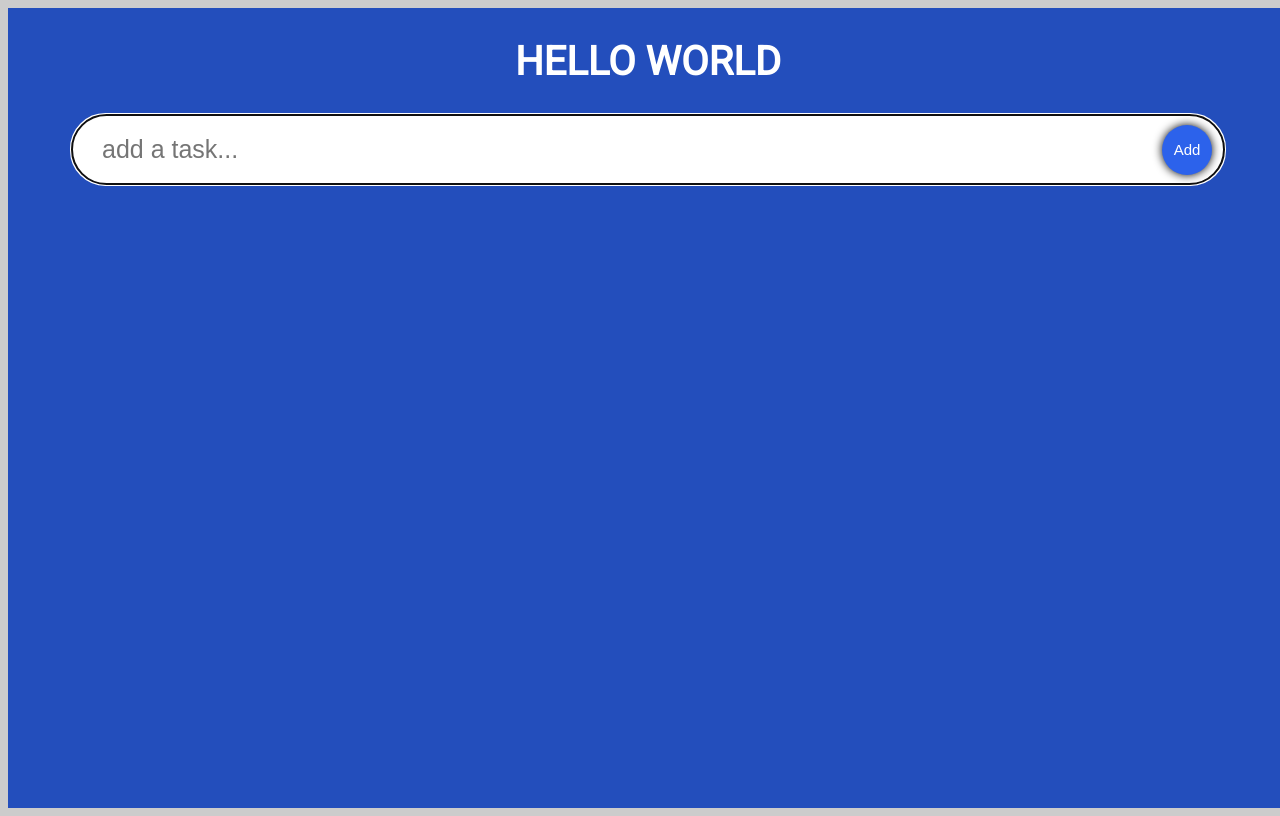
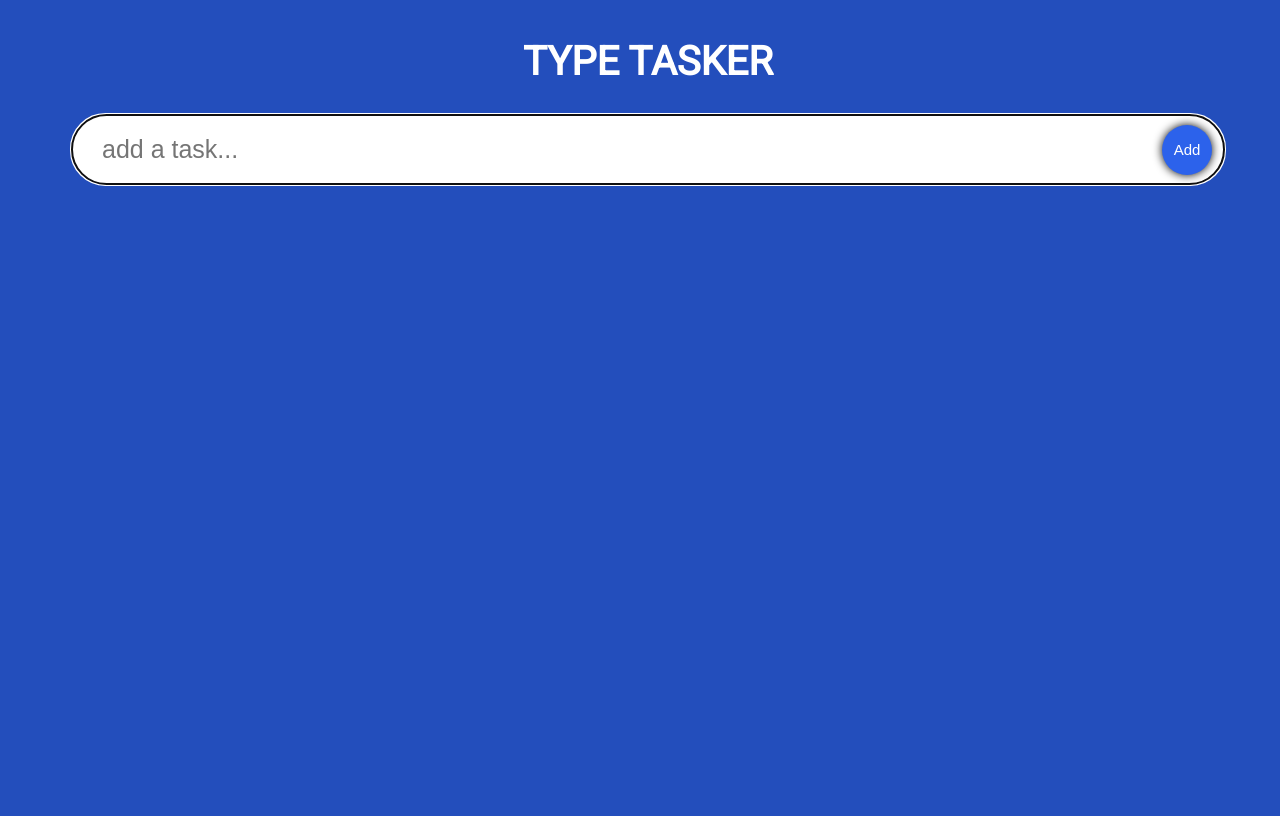
Before and after one commit to leoarthurwall/react-typescript, a React (Create React App) app: page / in a window 1280 px wide. Built offline with nearby package versions, Linux system fonts and the light colour scheme.

Commit message:
added the background color to the body rather than app. also changed the title name to type tasker

```diff
--- a/src/App.css
+++ b/src/App.css
@@ -1,4 +1,4 @@
-@import url('https://fonts.googleapis.com/css2?family=Outfit&family=Prompt:wght@100;200;300;400;500;600;700&family=Roboto&display=swap');
+@import url("https://fonts.googleapis.com/css2?family=Outfit&family=Prompt:wght@100;200;300;400;500;600;700&family=Roboto&display=swap");
 
 .App {
   height: 100vh;
@@ -7,5 +7,8 @@
   align-items: center;
   flex-direction: column;
   font-family: "roboto";
-  background-color: #2C62EB;
 }
+
+body {
+  background-color: #2c62eb;
+}
--- a/src/App.tsx
+++ b/src/App.tsx
@@ -23,7 +23,7 @@ const App: React.FC = () => {
   console.log(todos)
   return (
     <div className="App">
-      <Header title="Hello World" color="white" />
+      <Header title="Type tasker" color="white" />
       <InputField todo={todo} setTodo={setTodo} handleAdd={handleAdd} />
       <TodoList todos={todos} setTodos={setTodos}/>
     </div>
```
